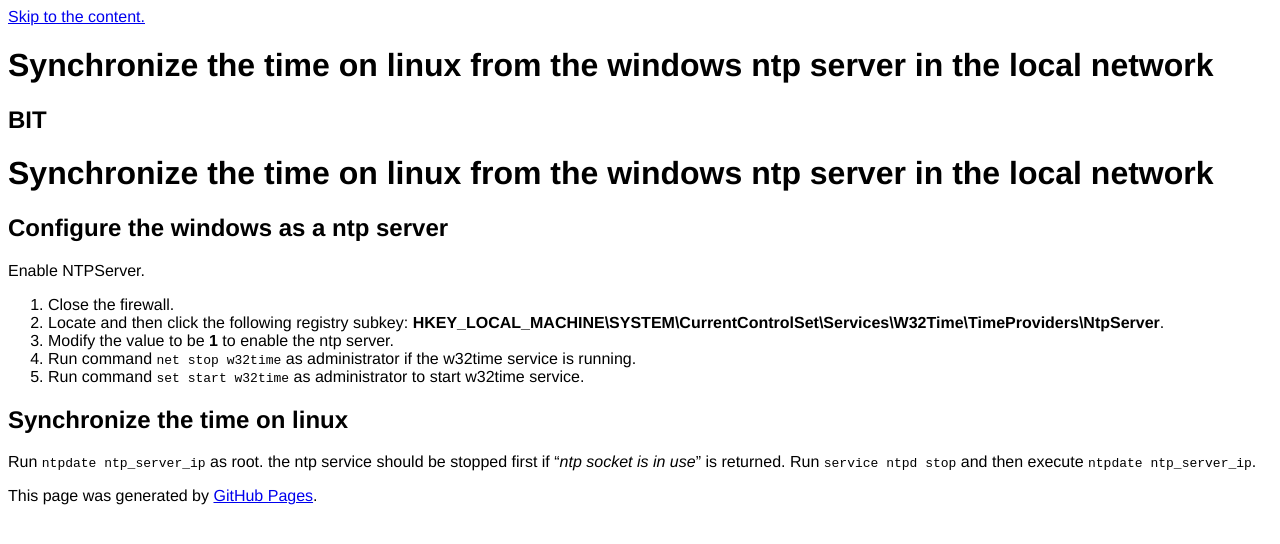
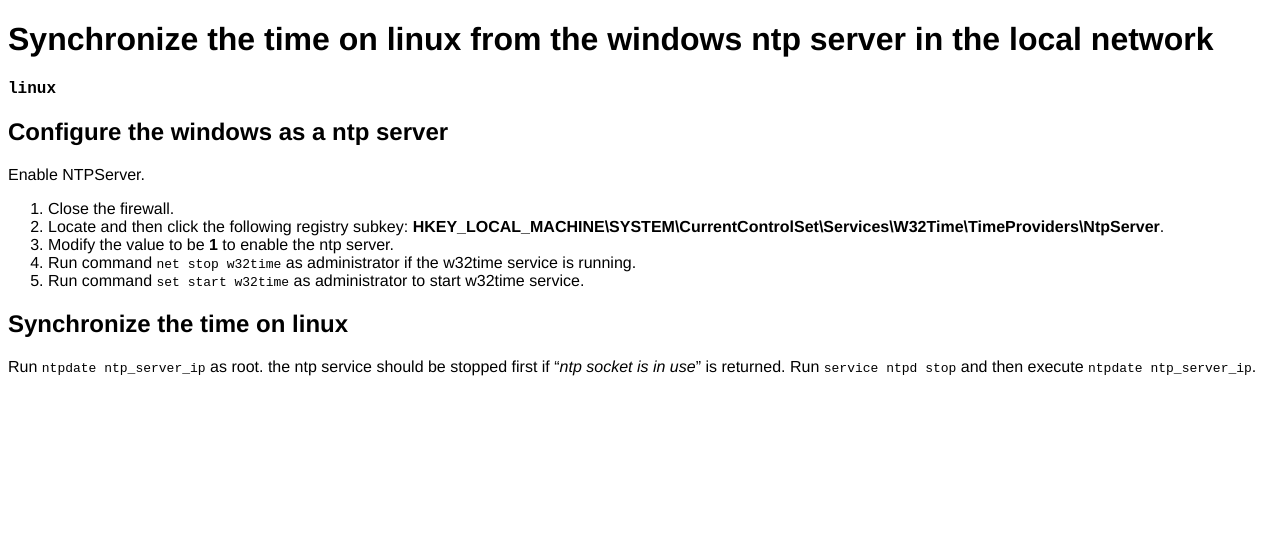
Before and after one commit to wangkuner/wangkuner.github.io, a Jekyll site: the page built from _posts/2019-12-22-Synchronize-the-time-on-linux-from-the-windows-ntp-server-in-the-local-network.md, in a window 1280 px wide. Shown: the top 544 px of the page. Built offline with Jekyll 4.4.1, drawn with Linux system fonts in a browser that asks for light colours.

Commit message:
modified the post style

```diff
--- a/_layouts/default.html
+++ b/_layouts/default.html
@@ -1,12 +1,13 @@
 <!DOCTYPE html>
 <html lang="{{ site.lang | default: "en-US" }}">
+
 <head>
 
   {% if site.google_analytics %}
   <script async src="https://www.googletagmanager.com/gtag/js?id={{ site.google_analytics }}"></script>
   <script>
     window.dataLayer = window.dataLayer || [];
-        function gtag(){dataLayer.push(arguments);}
+    function gtag() { dataLayer.push(arguments); }
     gtag('js', new Date());
     gtag('config', '{{ site.google_analytics }}');
   </script>
@@ -19,12 +20,13 @@
   <meta name="apple-mobile-web-app-status-bar-style" content="black-translucent">
   <link rel="stylesheet" href="{{ '/assets/css/style.css?v=' | append: site.github.build_revision | relative_url }}">
 </head>
+
 <body>
-    <a id="skip-to-content" href="#content">Skip to the content.</a>
 
   <header class="page-header" role="banner">
     <h1 class="project-name">{{ page.title | default: site.title | default: site.github.repository_name }}</h1>
-      <h2 class="project-tagline">{{ page.description | default: site.description | default: site.github.project_tagline }}</h2>
+    <h2 class="project-tagline">
+      {{ page.description | default: site.description | default: site.github.project_tagline }}</h2>
     {% if site.github.is_project_page %}
     <a href="{{ site.github.repository_url }}" class="btn">View on GitHub</a>
     {% endif %}
@@ -39,10 +41,11 @@
 
     <footer class="site-footer">
       {% if site.github.is_project_page %}
-          <span class="site-footer-owner"><a href="{{ site.github.repository_url }}">{{ site.github.repository_name }}</a> is maintained by <a href="{{ site.github.owner_url }}">{{ site.github.owner_name }}</a>.</span>
+      <span class="site-footer-owner"><a href="{{ site.github.repository_url }}">{{ site.github.repository_name }}</a>
+        is maintained by <a href="{{ site.github.owner_url }}">{{ site.github.owner_name }}</a>.</span>
       {% endif %}
-        <span class="site-footer-credits">This page was generated by <a href="https://pages.github.com">GitHub Pages</a>.</span>
     </footer>
   </main>
 </body>
+
 </html>
--- a/_posts/2019-12-22-Synchronize-the-time-on-linux-from-the-windows-ntp-server-in-the-local-network.md
+++ b/_posts/2019-12-22-Synchronize-the-time-on-linux-from-the-windows-ntp-server-in-the-local-network.md
@@ -1,8 +1,8 @@
 ---
 layout: default
 title: Synchronize the time on linux from the windows ntp server in the local network
+description: linux
 ---
-# Synchronize the time on linux from the windows ntp server in the local network
 
 ## Configure the windows as a ntp server
 
--- a/assets/css/style.css
+++ b/assets/css/style.css
@@ -9,3 +9,7 @@ h2{
 .highlight{
     font-family: Courier;
 }
+.project-tagline{
+    font-family: 'Courier New';
+    font-size: 12pt;
+}
```
Also changed, not shown: _posts/2019-04-01-Cblas-on-Windows.md (+1 -1 lines), _posts/2019-05-27-Crossplat-programming-32bit-64bit-OS.md (+1 -2 lines), _posts/2019-12-25-Local-git-server.md (+1 -0 lines). Lines whose indentation alone changed are shown as unchanged.
